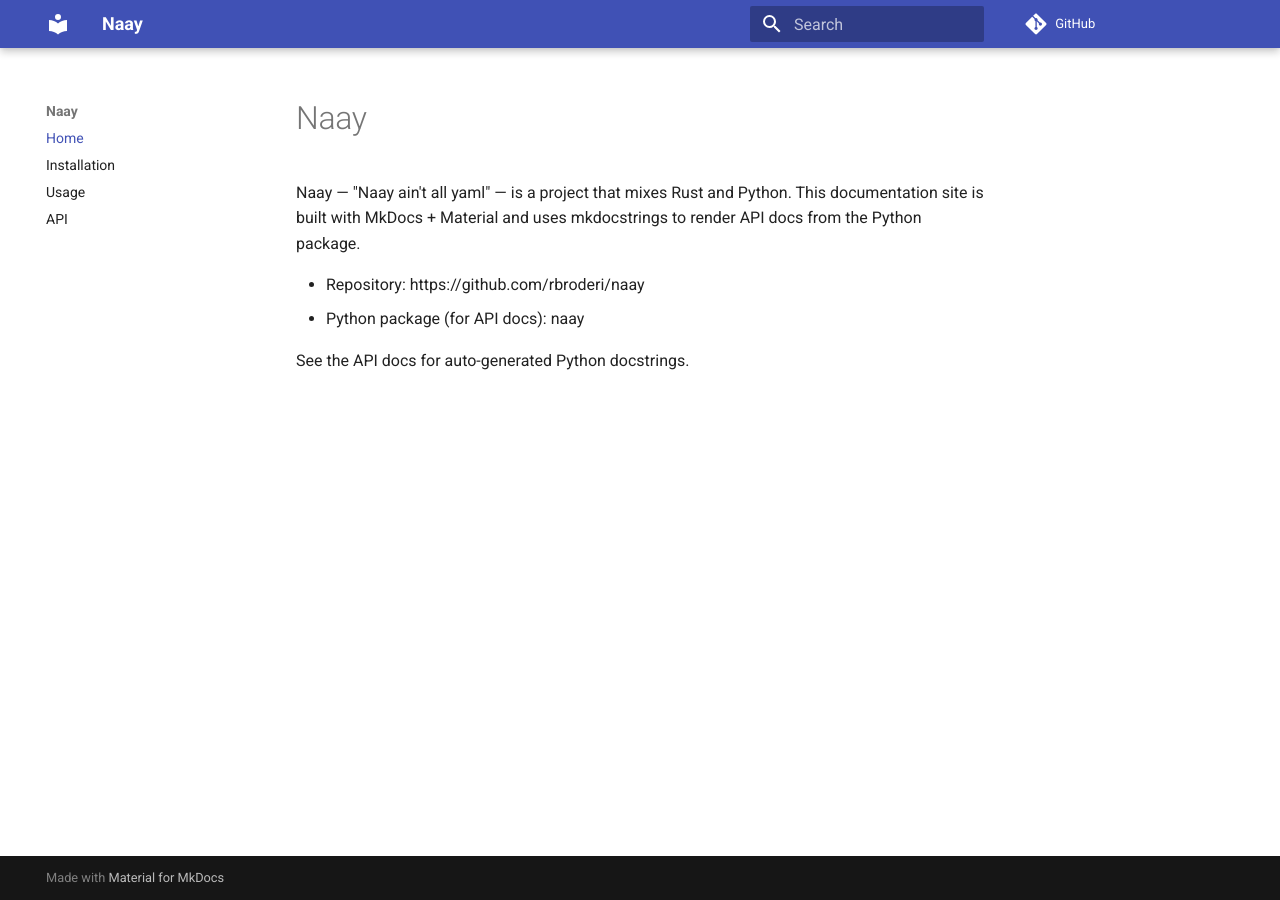
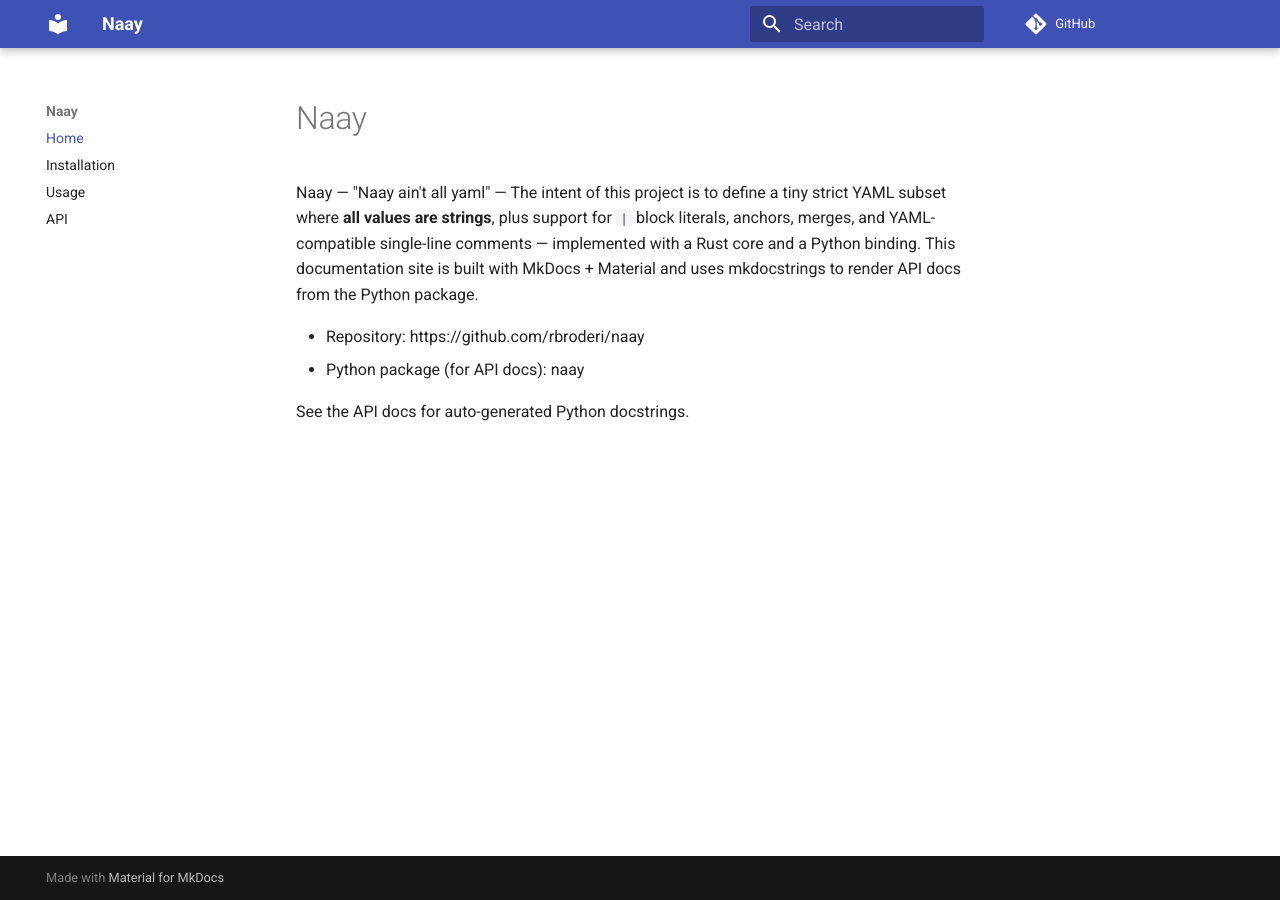
Before and after one commit to rbroderi/naay, an MkDocs documentation site: the page built from docs/index.md, in a window 1280 px wide. Built offline with MkDocs 1.6.1 and Material for MkDocs 9.7.7, drawn with Linux system fonts in a browser that asks for light colours; comment, search, counter and statistics services are not loaded.

```diff
--- a/docs/index.md
+++ b/docs/index.md
@@ -1,6 +1,7 @@
 # Naay
 
-Naay — "Naay ain't all yaml" — is a project that mixes Rust and Python. This documentation site is built with MkDocs + Material and uses mkdocstrings to render API docs from the Python package.
+Naay — "Naay ain't all yaml" — The intent of this project is to define a tiny strict YAML subset where **all values are strings**, plus support for `|` block literals,
+anchors, merges, and YAML-compatible single-line comments — implemented with a Rust core and a Python binding. This documentation site is built with MkDocs + Material and uses mkdocstrings to render API docs from the Python package.
 
 - Repository: https://github.com/rbroderi/naay
 - Python package (for API docs): naay
```
Also changed, not shown: docs/api.md (+0 -6 lines), 1 other file.
